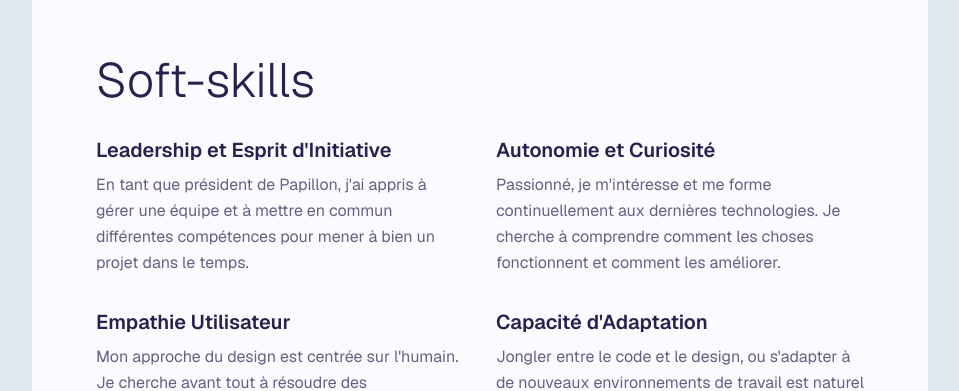
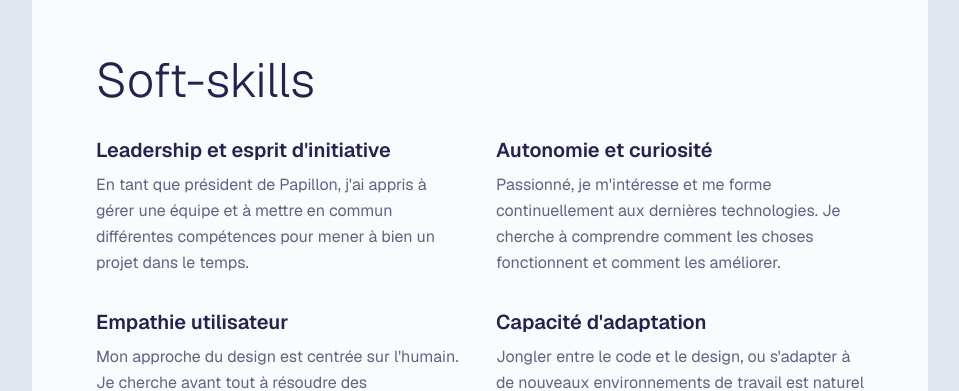
Before and after one commit to ecnivtwelve/vincelinise.com, a Next.js app: page / in a window 1280 px wide. Shown: the part 5760-6151 px from the top of the page, without its empty margins (160-1119 px from the left). Built offline with nearby package versions, Linux system fonts and the light colour scheme.

Commit message:
chore: remove majs to softskills

```diff
--- a/app/SoftSkills/SoftSkills.tsx
+++ b/app/SoftSkills/SoftSkills.tsx
@@ -6,19 +6,19 @@ import { motion } from 'motion/react';
 const SoftSkills = () => {
   const softskills = [
     {
-      title: "Leadership et Esprit d'Initiative",
+      title: "Leadership et esprit d'initiative",
       description: "En tant que président de Papillon, j'ai appris à gérer une équipe et à mettre en commun différentes compétences pour mener à bien un projet dans le temps."
     },
     {
-      title: "Autonomie et Curiosité",
+      title: "Autonomie et curiosité",
       description: "Passionné, je m'intéresse et me forme continuellement aux dernières technologies. Je cherche à comprendre comment les choses fonctionnent et comment les améliorer."
     },
     {
-      title: "Empathie Utilisateur",
+      title: "Empathie utilisateur",
       description: "Mon approche du design est centrée sur l'humain. Je cherche avant tout à résoudre des problématiques identifiables avec une solution qui apporte une expérience agréable et intuitive."
     },
     {
-      title: "Capacité d'Adaptation",
+      title: "Capacité d'adaptation",
       description: "Jongler entre le code et le design, ou s'adapter à de nouveaux environnements de travail est naturel pour moi. Je pivote rapidement selon les enjeux, les projets et les équipes."
     },
   ];
```
